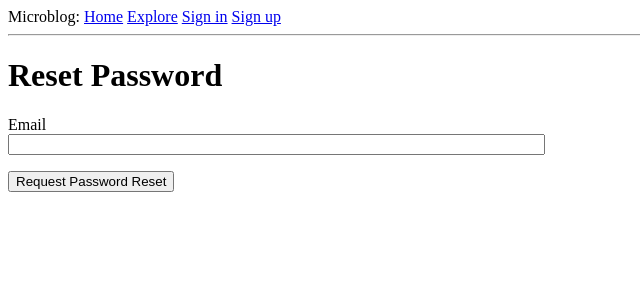
After one commit to mdf730/learn_flask, a Flask app: page /reset_password_request in a window 1280 px wide. The commit adds this page. Shown: the top 300 px of the page, without its empty margins (0-640 px from the left). Run offline with Flask 2, Linux system fonts and the light colour scheme.

Commit message:
lesson10 complete

```diff
--- a/app/__init__.py
+++ b/app/__init__.py
@@ -3,6 +3,7 @@ from config import Config
 from flask_sqlalchemy import SQLAlchemy
 from flask_migrate import Migrate
 from flask_login import LoginManager
+from flask_mail import Mail
 import logging
 from logging.handlers import SMTPHandler, RotatingFileHandler
 import os
@@ -13,6 +14,7 @@ db = SQLAlchemy(app)
 migrate = Migrate(app, db)
 login = LoginManager(app)
 login.login_view = 'login'
+mail = Mail(app)
 
 if not app.debug:
     if app.config['MAIL_SERVER']:
--- a/app/forms.py
+++ b/app/forms.py
@@ -44,3 +44,13 @@ class EditProfileForm(FlaskForm):
 class PostForm(FlaskForm):
     post = TextAreaField('Say something', validators=[DataRequired()])
     submit = SubmitField('Submit')
+
+class ResetPasswordRequestForm(FlaskForm):
+    email = StringField('Email', validators=[DataRequired(), Email()])
+    submit = SubmitField('Request Password Reset')
+
+class ResetPasswordForm(FlaskForm):
+    password = PasswordField('Password', validators=[DataRequired()])
+    password2 = PasswordField(
+        'Repeat Password', validators=[DataRequired(), EqualTo('password')])
+    submit = SubmitField('Request Password Reset')
--- a/app/routes.py
+++ b/app/routes.py
@@ -1,10 +1,10 @@
 from flask import render_template, flash, redirect, url_for, request
 from flask_login import current_user, login_user, logout_user, login_required
 from app import app, db
-from app.forms import LoginForm, RegistrationForm, EditProfileForm, PostForm
+from app.forms import LoginForm, RegistrationForm, EditProfileForm, PostForm, ResetPasswordRequestForm, ResetPasswordForm
 from app.models import User, Post
 from datetime import datetime
-
+from app.email import send_password_reset_email
 
 @app.before_request
 def before_request():
@@ -128,3 +128,31 @@ def explore():
     next_url = url_for('explore', page=posts.next_num) if posts.has_next else None
     prev_url = url_for('explore', page=posts.prev_num) if posts.has_prev else None
     return render_template('index.html', title='Explore!', posts=posts.items, prev_url=prev_url, next_url=next_url)
+
+@app.route('/reset_password_request', methods=['GET', 'POST'])
+def reset_password_request():
+    if current_user.is_authenticated:
+        return redirect(url_for('index'))
+    form = ResetPasswordRequestForm()
+    if form.validate_on_submit():
+        user = User.query.filter_by(email=form.email.data).first()
+        if user:
+            send_password_reset_email(user)
+        flash('Check yout email for the instructions to reset your password.')
+        return(redirect(url_for('login')))
+    return render_template('reset_password_request.html', title='Reset Password', form=form)
+
+@app.route('/reset_password/<token>', methods=['GET', 'POST'])
+def reset_password(token):
+    if current_user.is_authenticated:
+        return redirect(url_for('index'))
+    user = User.verify_reset_password_token(token)
+    if not user:
+        return redirect(url_for('index'))
+    form = ResetPasswordForm()
+    if form.validate_on_submit():
+        user.set_password(form.password.data)
+        db.session.commit()
+        flash('Your password has been reset.')
+        return redirect(url_for('login'))
+    return render_template('reset_password.html', form=form)
--- a/app/templates/login.html
+++ b/app/templates/login.html
@@ -21,6 +21,6 @@
         <p>{{ form.remember_me() }} {{ form.remember_me.label }}</p>
         <p>{{ form.submit() }}</p>
     </form>
-
-      <p>New User? <a href="{{ url_for('register') }}">Click to Register!</a></p>
+    <p>Forgot Your Password? <a href="{{ url_for('reset_password_request') }}">Click to Reset It</a></p>
+    <p>New User? <a href="{{ url_for('register') }}">Click to Register!</a></p>
 {% endblock %}
--- /dev/null
+++ b/app/templates/reset_password_request.html
@@ -0,0 +1,16 @@
+{% extends "base.html" %}
+
+{% block content %}
+    <h1>Reset Password</h1>
+    <form action="" method="post">
+        {{ form.hidden_tag() }}
+        <p>
+            {{ form.email.label }}<br>
+            {{ form.email(size=64) }}<br>
+            {% for error in form.email.errors %}
+            <span style="color: red;">[{{ error }}]</span>
+            {% endfor %}
+        </p>
+        <p>{{ form.submit() }}</p>
+    </form>
+{% endblock %}
```
Also changed, not shown: app/email.py (added, +24 -0 lines), app/models.py (+17 -1 lines), app/templates/email/reset_password.html (added, +12 -0 lines), app/templates/email/reset_password.txt (added, +11 -0 lines), app/templates/reset_password.html (added, +23 -0 lines), app.db, 6 other files.
